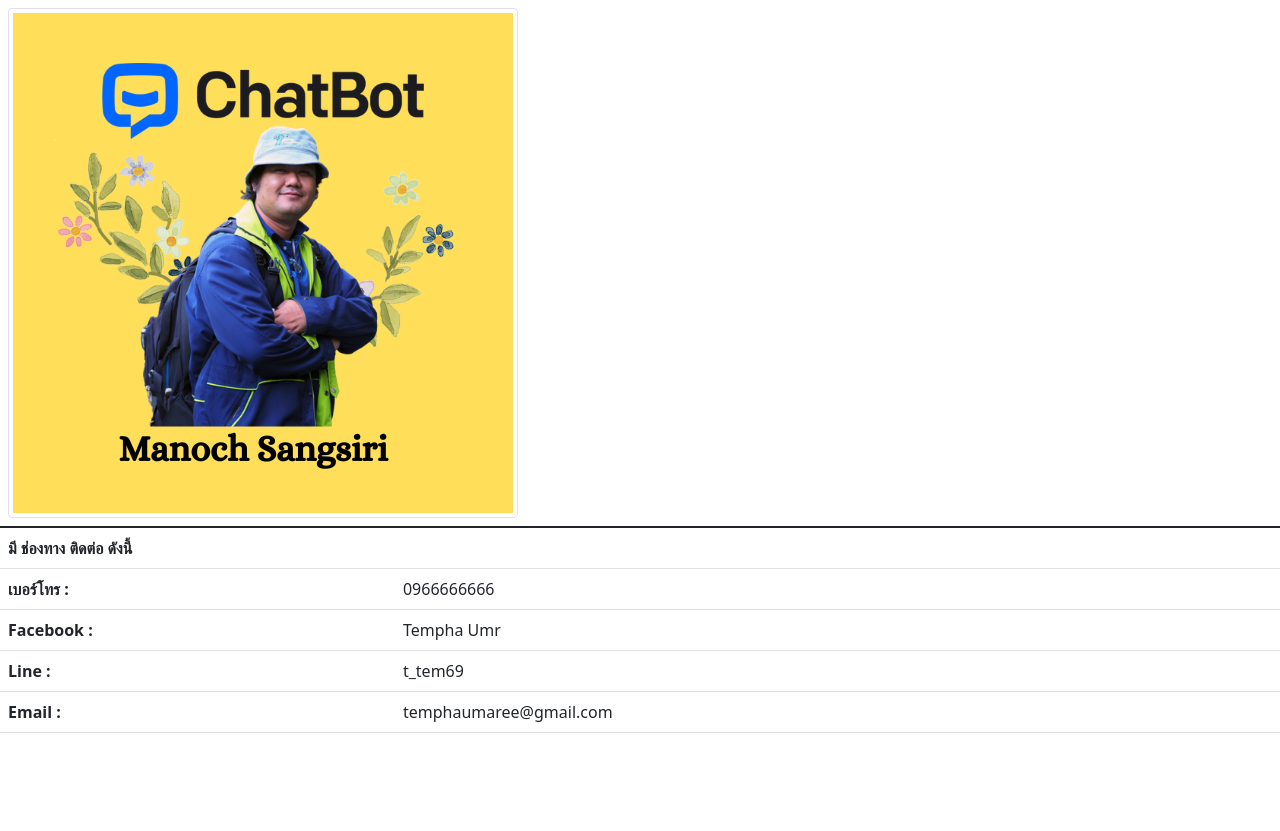
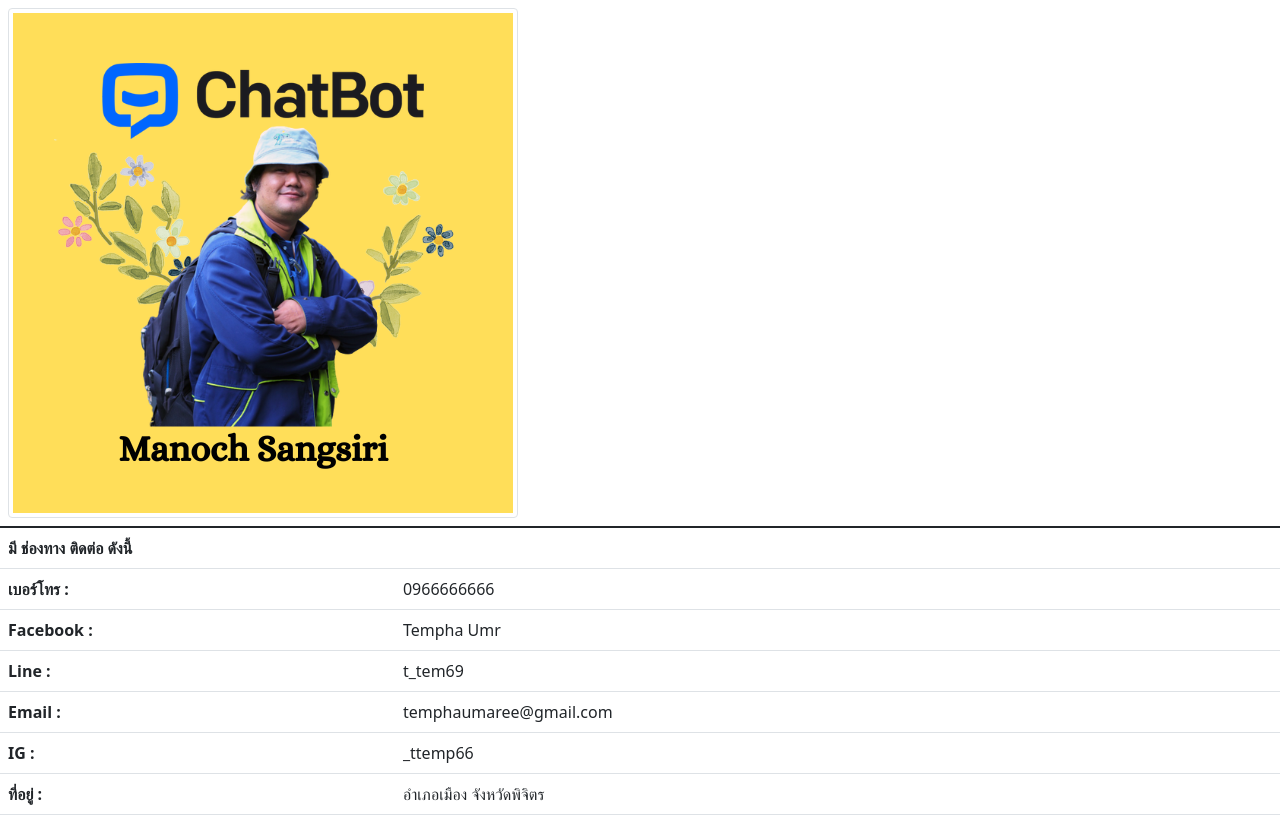
Before and after one commit to TyoU66/profile, a plain HTML site: page index.html in a window 1280 px wide. Before the commit the page ends 800 px from the top, so only its background shows below. Drawn offline with nearby package versions, Linux system fonts and the light colour scheme.

Commit message:
Update index.html

```diff
--- a/index.html
+++ b/index.html
@@ -35,6 +35,14 @@
                 <th scope="row">Email :</th>
                 <td>temphaumaree@gmail.com</td>
             </tr>
+            <tr>
+                <th scope="row">IG :</th>
+                <td>_ttemp66</td>
+            </tr>
+            <tr>
+                <th scope="row">ที่อยู่ :</th>
+                <td> อำเภอเมือง จังหวัดพิจิตร </td>
+            </tr>
         </tbody>
     </table>
 
```
